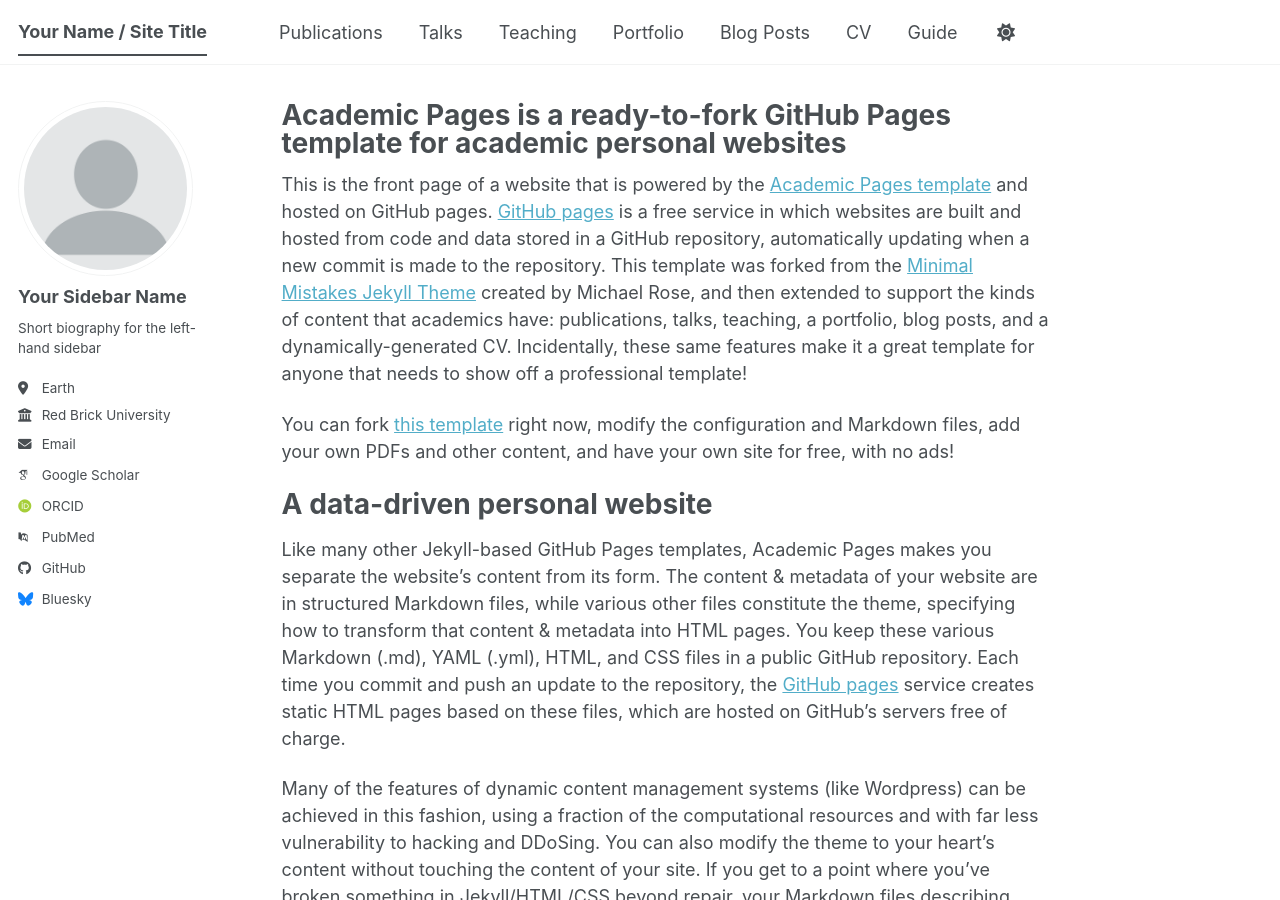
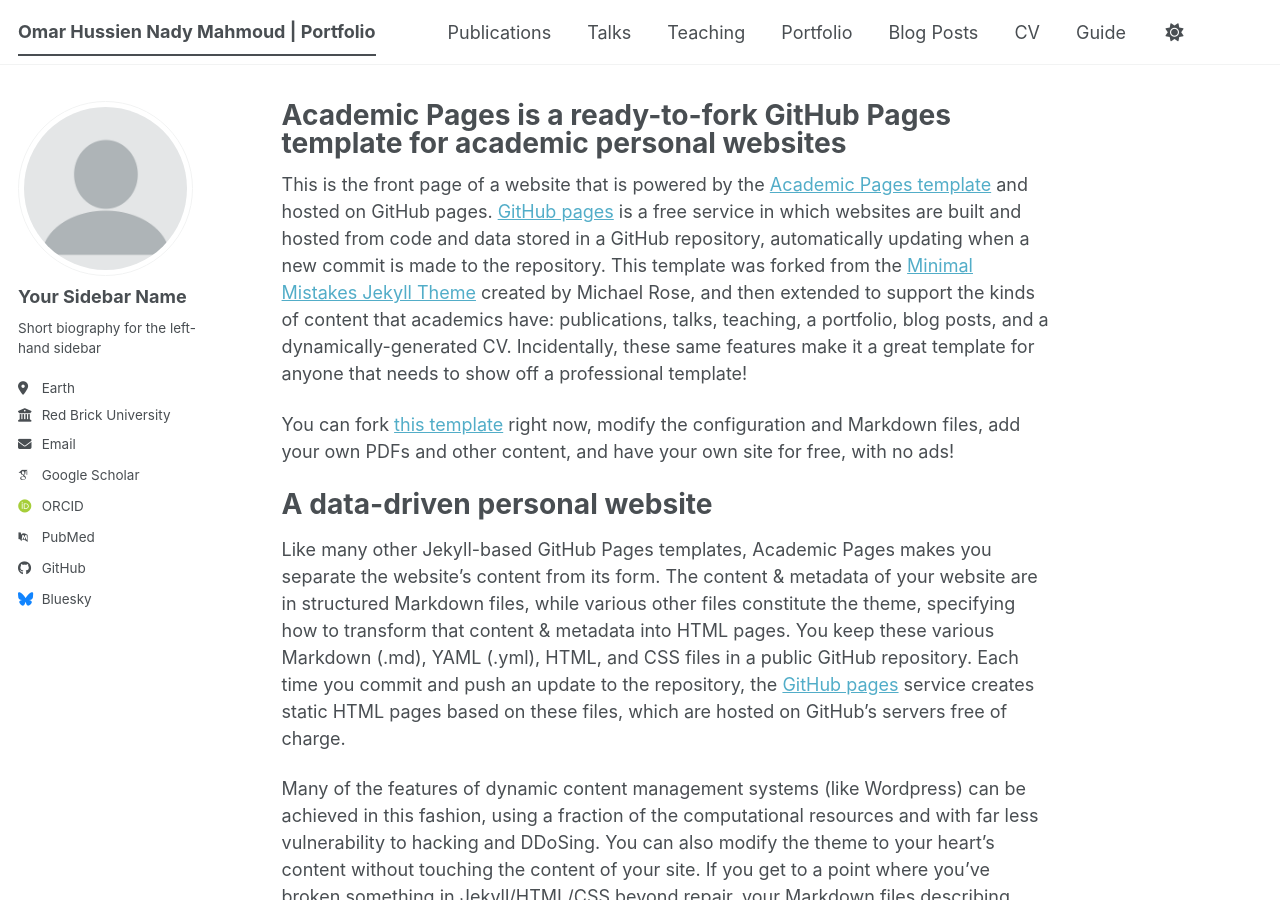
Before and after one commit to omarppp/omarppp.github.io, a Jekyll site: the page built from _pages/about.md, in a window 1280 px wide and 900 px high. Built offline with Jekyll 4.4.1, drawn with Linux system fonts in a browser that asks for light colours; some web fonts are replaced; a script bundle is joined from its source files by our own code; library files that are not in the unit come from our copies.

Commit message:
Update site config

```diff
--- a/_config.yml
+++ b/_config.yml
@@ -9,14 +9,14 @@
 # Basic Site Settings
 locale                   : "en-US"
 site_theme               : "default" # The available themes options are "default", "air", "sunrise", "mint", "dirt" and "contrast"
-title                    : "Your Name / Site Title"
+title                    : "Omar Hussien Nady Mahmoud | Portfolio"
 title_separator          : "-"
 name                     : &name "omar hussien nady mahmoud "
 description              : &description "omar discrabtion "   # Update this with a general description of your site, this is the default if not overridden by a page
-url                      : https://academicpages.github.io # The base hostname & protocol for your site e.g. "https://[your GitHub username].github.io",
+url                      :  "https://omarppp.github.io" # The base hostname & protocol for your site e.g. "https://[your GitHub username].github.io",
                                                            # or if you already have some other page hosted on Github then use "https://[your GitHub username].github.io/[Your Repo Name]"
 baseurl                  : "" # the subpath of your site, e.g. "/blog"
-repository               : "academicpages/academicpages.github.io"
+repository               : "omarppp/omarppp.github.io"
 
 # Site Author - The following control what appear as part of the author content on the side bar.
 #               If a field is blank the icon and link will not appear, otherwise it will be shown.
```
